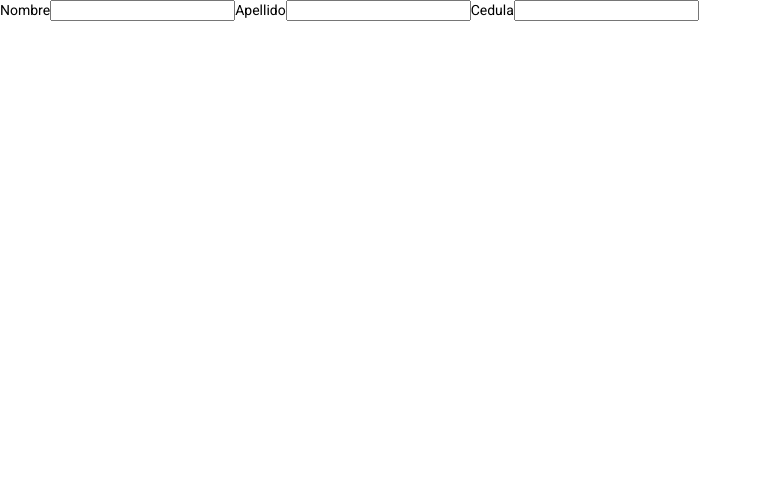
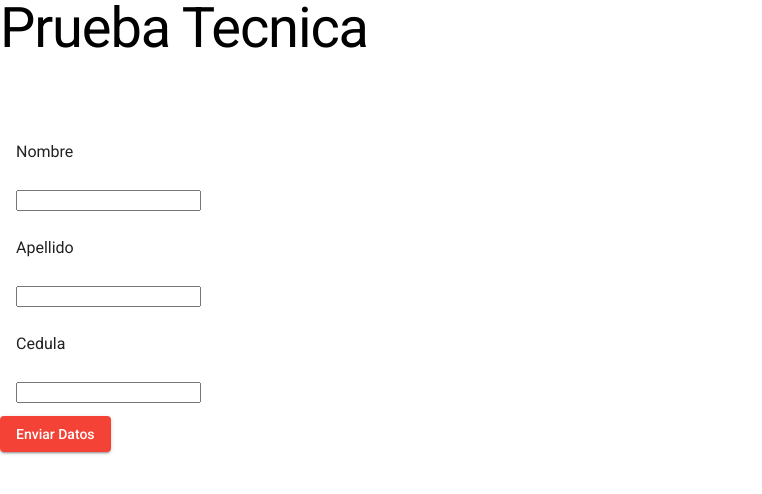
Before and after one commit to jgs-dev/Prueba-Tecnica, an Angular app: page / in a window 1280 px wide. Shown: the top 494 px of the page, without its empty margins (0-762 px from the left). Built offline with nearby package versions, Linux system fonts and the light colour scheme.

Commit message:
basic styling

```diff
--- a/src/app/app.component.html
+++ b/src/app/app.component.html
@@ -1,7 +1,24 @@
+<h1 class="mat-display-3">Prueba Tecnica</h1>
 
+<mat-list>
+  <mat-list-item>
     <label>Nombre</label>
+  </mat-list-item>
+  <mat-list-item>
     <input type="text">
+  </mat-list-item>
+  <mat-list-item>
     <label>Apellido</label>
+  </mat-list-item>
+  <mat-list-item>
     <input type="text">
+  </mat-list-item>
+  <mat-list-item>
     <label>Cedula</label>
+  </mat-list-item>
+  <mat-list-item>
     <input type="number">
+  </mat-list-item>
+</mat-list>
+
+<button color="warn" mat-raised-button>Enviar Datos</button>
--- a/src/index.html
+++ b/src/index.html
@@ -2,7 +2,7 @@
 <html lang="en">
 <head>
   <meta charset="utf-8">
-  <title>PruebaTecnicaDesarrollador</title>
+  <title>Prueba Tecnica</title>
   <base href="/">
   <meta name="viewport" content="width=device-width, initial-scale=1">
   <link rel="icon" type="image/x-icon" href="favicon.ico">
```
Also changed, not shown: src/app/app.module.ts (+7 -1 lines). Lines whose indentation alone changed are shown as unchanged.
